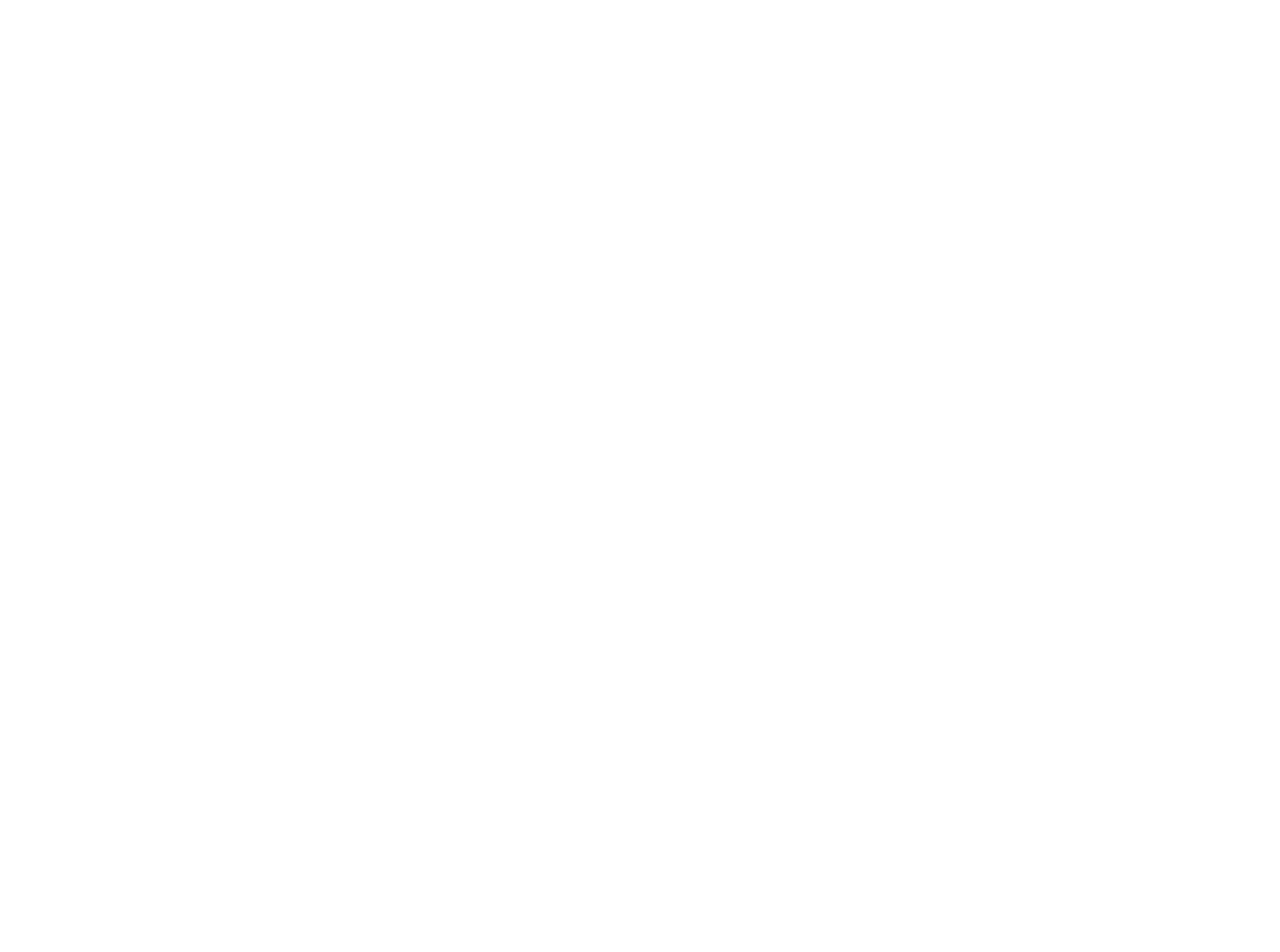
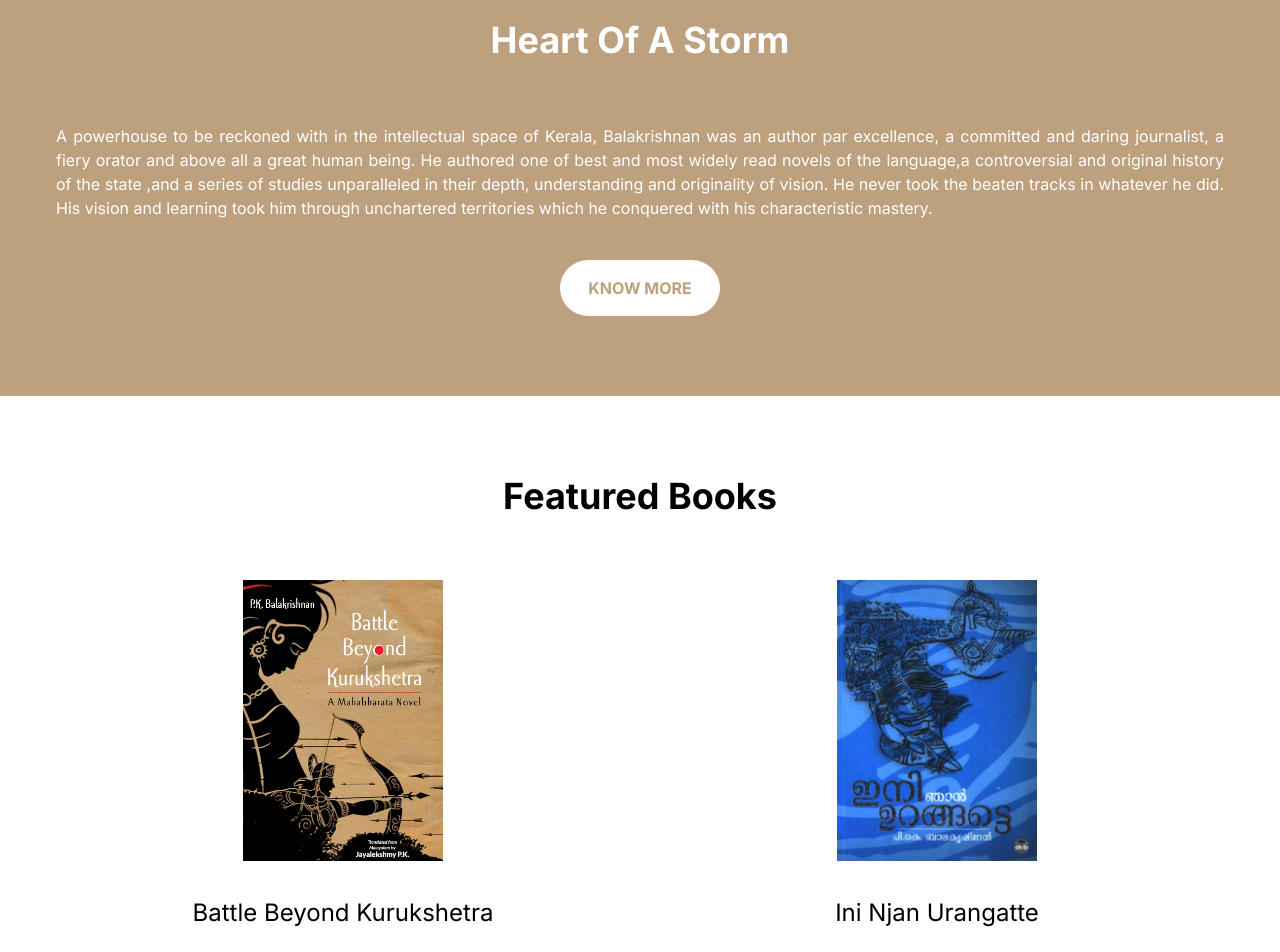
Before and after one commit to avinashkz/next.pkbalakrishnan.com, a Next.js app: page / in a window 1280 px wide. Shown: the part 860-1812 px from the top of the page. Before the commit the page ends 841 px from the top, so only its background shows below. Built offline with nearby package versions, Linux system fonts and the light colour scheme.

Commit message:
Add about, books, gallery and contact sections for home page

```diff
--- a/app/page.tsx
+++ b/app/page.tsx
@@ -1,9 +1,68 @@
 import Image from 'next/image'
+import Link from 'next/link'
+
+import { FaRegEnvelope } from "react-icons/fa";
+import { FaFacebookSquare } from "react-icons/fa";
+
+import Book from '@/components/book'
+import books from "data/books/books";
+
+let gallery = ["/gallery/thumbnail/1.jpg", "/gallery/thumbnail/2.jpg", "/gallery/thumbnail/3.jpg", "/gallery/thumbnail/4.jpg"]
 
 export default function Home() {
   return (
-    <div className='relative h-[calc(100vh-48px)] w-full'>
-      <Image alt="Cover Image" src="/header.jpg" fill objectFit='cover'/>
+    <div>
+      <div className='relative h-[calc(100vh-48px)] w-full'>
+        <Image alt="Cover Image" src="/header.jpg" fill className='object-cover'/>
+      </div>
+      <div className='flex flex-col items-center bg-gold px-14 py-20 space-y-10'>
+            <h1 className="text-white text-4xl pb-6 font-bold">Heart Of A Storm</h1>
+            <p className='text-justify text-white'>
+              A powerhouse to be reckoned with in the intellectual space of
+              Kerala, Balakrishnan was an author par excellence, a committed and
+              daring journalist, a fiery orator and above all a great human
+              being. He authored one of best and most widely read novels of the
+              language,a controversial and original history of the state ,and a
+              series of studies unparalleled in their depth, understanding and
+              originality of vision. He never took the beaten tracks in whatever
+              he did. His vision and learning took him through unchartered
+              territories which he conquered with his characteristic mastery.
+            </p>
+            <Link href="/about" className='bg-white p-4 font-bold rounded-full w-40 text-gold text-center'>KNOW MORE</Link>
+          </div>
+          <div className='flex flex-col items-center px-14 py-20 space-y-10'>
+            <h1 className='pb-6 text-4xl font-bold'>Featured Books</h1>
+            <div className='flex flex-wrap w-full gap-5'>
+              {books.slice(0,4).map(book => <Book key={book.id} book={book} />)}
+            </div>
+            <Link href="/books" className='bg-dark p-4 font-bold rounded-full w-40 text-gold text-center'>MORE BOOKS</Link>
+          </div>
+          <div className='flex flex-col items-center px-14 py-20 gap-10 bg-dark'>
+            <h1 className='pb-6 text-4xl font-bold text-gold'>Gallery</h1>
+            <hr />
+            <div className='flex flex-wrap items-center justify-evenly w-full gap-5'>
+              {gallery.map((image, index) => (
+                <div key={index} className='py-10 px-5 w-[370px] shrink-0 rounded-2xl bg-gold'>
+                <Image  alt='' src={image} height={350} width={350} />
+                </div>
+              ))}
+            </div>
+            <Link href="/gallery" className='bg-gold p-4 font-bold rounded-full w-40 text-white text-center'>VIEW MORE</Link>
+          </div>
+          <div className='flex flex-col items-center px-14 py-20'>
+                <h1 className='heading-1'>Get In Touch!</h1>
+                <hr className='h-1 w-10 bg-gold mt-5'/>
+                <div className='flex w-full justify-evenly pt-10'>
+                  <div className='flex flex-col items-center'>
+                    <FaRegEnvelope size={50} />
+                    <h3 className='heading-3 text-gold'>pkjaya@hotmail.com</h3>
+                  </div>
+                  <div className='flex flex-col items-center'>
+                    <FaFacebookSquare size={50} />
+                    <h3 className='heading-3 text-gold'>@pkbauthor</h3>
+                  </div>
+                </div>
+          </div>
     </div>
   )
 }
```
